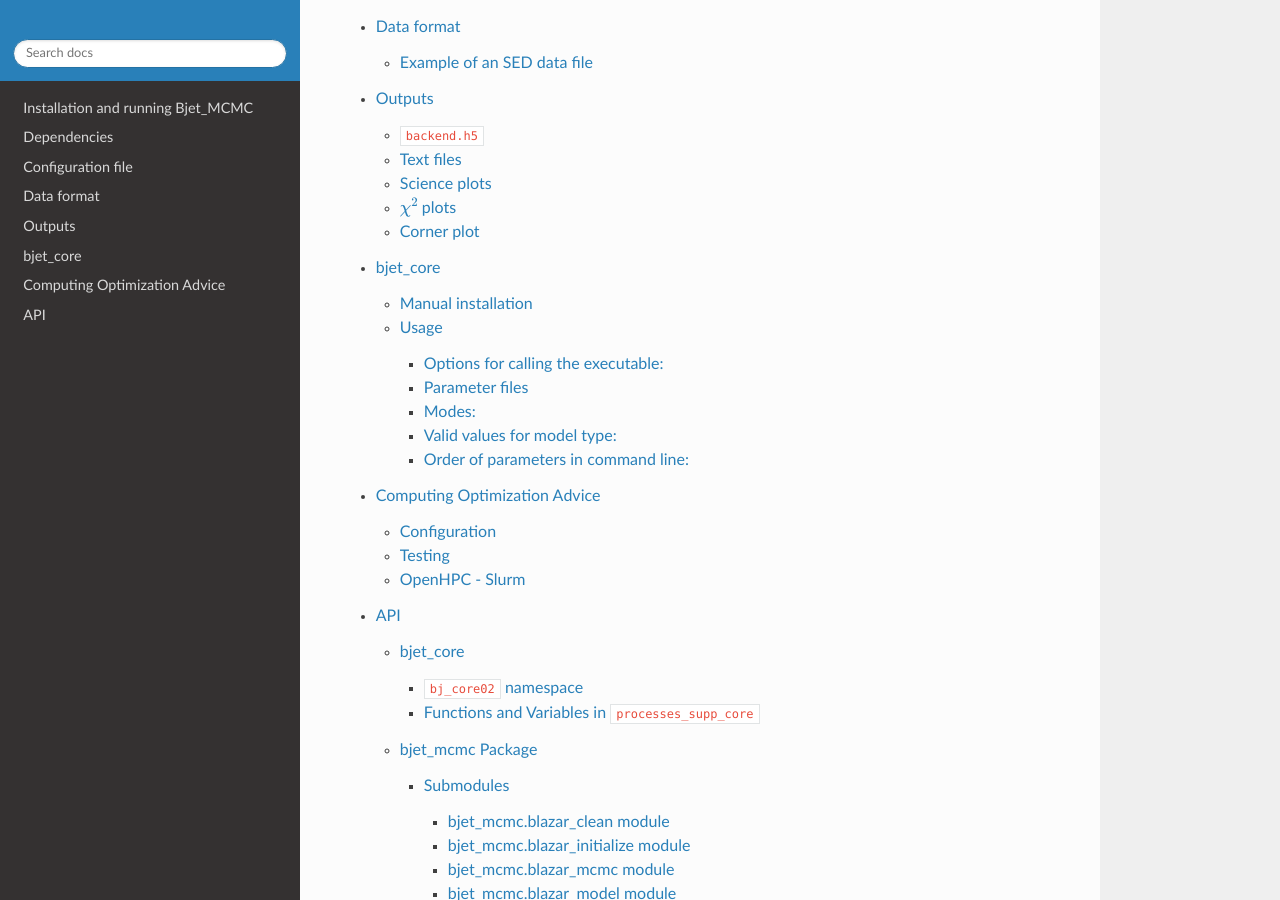
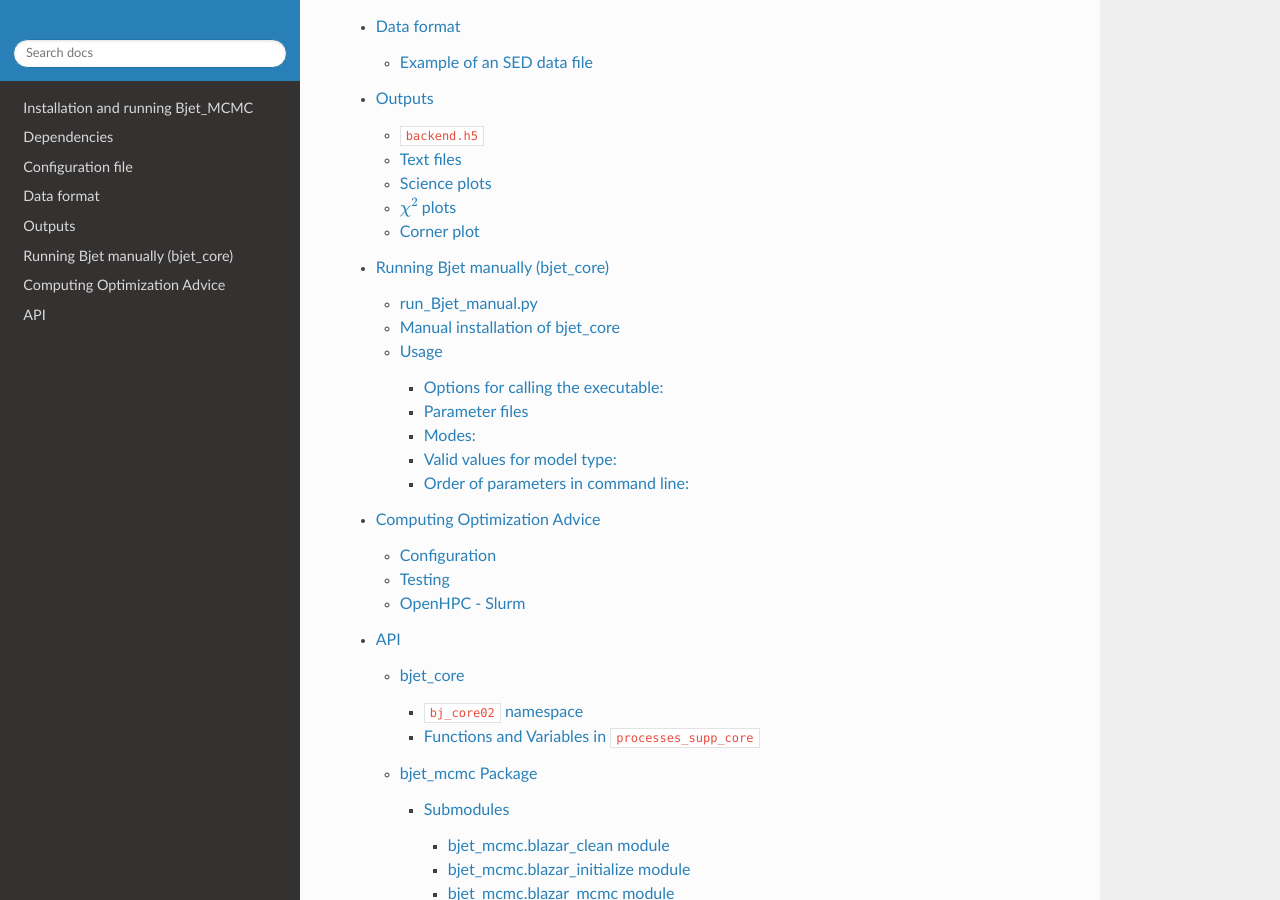
Before and after one commit to Ohervet/Bjet_MCMC, a Sphinx documentation site: the page built from docs/source/index.rst, in a window 1280 px wide and 900 px high, scrolled down 1153 px. Built offline with Sphinx 7.4.7 and the Read the Docs theme 3.1.0, drawn with Linux system fonts in a browser that asks for light colours; some of the changed lines change nothing that is shown.

Commit message:
Update bjet_core.rst

```diff
--- a/docs/source/bjet_core.rst
+++ b/docs/source/bjet_core.rst
@@ -1,10 +1,22 @@
-bjet_core
+Running Bjet manually (bjet_core)
 =========
 
 ``bjet_core`` contains an updated version of the multi-zone Bjet code developed in `Hervet et al. (2015) <https://ui.adsabs.harvard.edu/abs/2015A%26A...578A..69H/abstract>`_. This is the physical core of Bjet_MCMC and can be run in standalone mode outside the MCMC frame.
 
-Manual installation
+run_Bjet_manual.py
 -------------------
+If you want to run Bjet manually in its variant forms (pure SSC, SSC+EIC, multi-zone SSC+EIC). It is advised to use the Python script ``run_Bjet_manual.py''. This script launches ``bjet_core'' with a given parameter file and plots the resulting SED (data + model).
+Any user can freely edit this script for their needs. This is especially useful for quick fit-by-eye processes, or to visualize the impact of parameters on the SED.
+
+You can adapt lines 40-60 with your chosen setup and inputs. You will need to call a parameter file, following the format of the example given in ``parameter_files/J1010.par''. The SED data file format is the same as for the general use of BJet_MCMC, with an example given in ``real_data/J1010_SED_reduced.dat''
+
+
+
+
+
+Manual installation of bjet_core
+-------------------
+The following parts are for more advanced users who want to directly use the C++ code ``bjet_core''.
 
 The code is in the ``bjet_core`` folder. The necessary files are ``bj_core.cpp``, ``bj_core.h``, ``processes_supp_core.cpp``, and ``processes_supp_core.h``.
 
```
